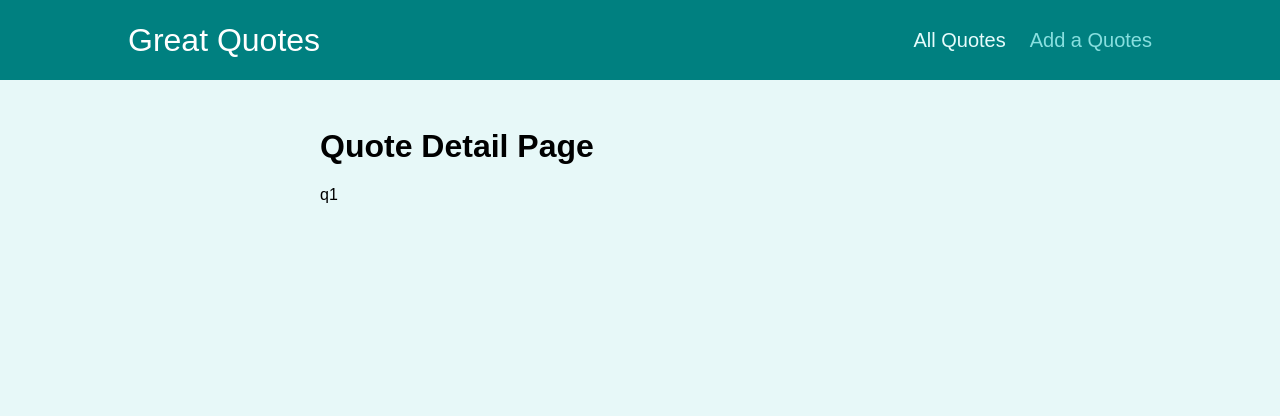
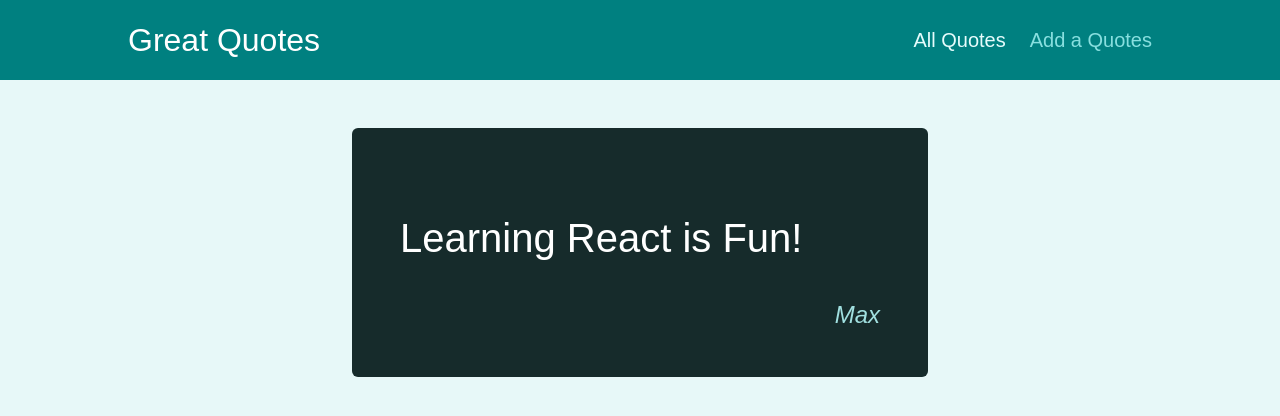
Before and after one commit to Rimsha-Urooj/routing-practice, a React (Create React App) app: page /quotes/q1 in a window 1280 px wide. Shown: the top 416 px of the page. Built offline with nearby package versions, Linux system fonts and the light colour scheme.

Commit message:
outputting data on details page

```diff
--- a/src/components/quotes/QuoteItem.js
+++ b/src/components/quotes/QuoteItem.js
@@ -1,4 +1,5 @@
 import classes from './QuoteItem.module.css';
+import { Link } from 'react-router-dom';
 
 const QuoteItem = (props) => {
   return (
@@ -9,9 +10,9 @@
         </blockquote>
         <figcaption>{props.author}</figcaption>
       </figure>
-      <a className='btn'>
+      <Link className='btn' to={`/quotes/${props.id}`}>
         View Fullscreen
-      </a>
+      </Link>
     </li>
   );
 };
--- a/src/pages/QuoteDetail.js
+++ b/src/pages/QuoteDetail.js
@@ -2,15 +2,32 @@
 import { Fragment } from 'react';
 import { useParams, Route } from 'react-router-dom';
 import Comments from '../components/comments/Comments';
+import HighlightedQuote from '../components/quotes/HighlightedQuote';
 
+
+const DUMMY_QUOTES = [
+    {
+        id: 'q1',
+        author: 'Max',
+        text: 'Learning React is Fun!',
+    },
+    {
+        id: 'q2',
+        author: 'Maximilian',
+        text: 'Learning React is great!',
+    },
+];
 function QuoteDetail() {
     const params = useParams();
+    const quote = DUMMY_QUOTES.find((quote)=> quote.id===params.quoteId);
+
+    if (!quote){
+        return <p>No Quote Found</p>
+    }
+
     return (
         <Fragment>
-            <h1>
-                Quote Detail Page
-            </h1>
-            <p>{params.quoteId}</p>
+            <HighlightedQuote text={quote.text} author={quote.author} />
             <Route path={`/quotes/${params.quoteId}/comments`}>
                 <Comments />
             </Route>
```
Also changed, not shown: 1 other file (tests, documents, lock files or other folders).
